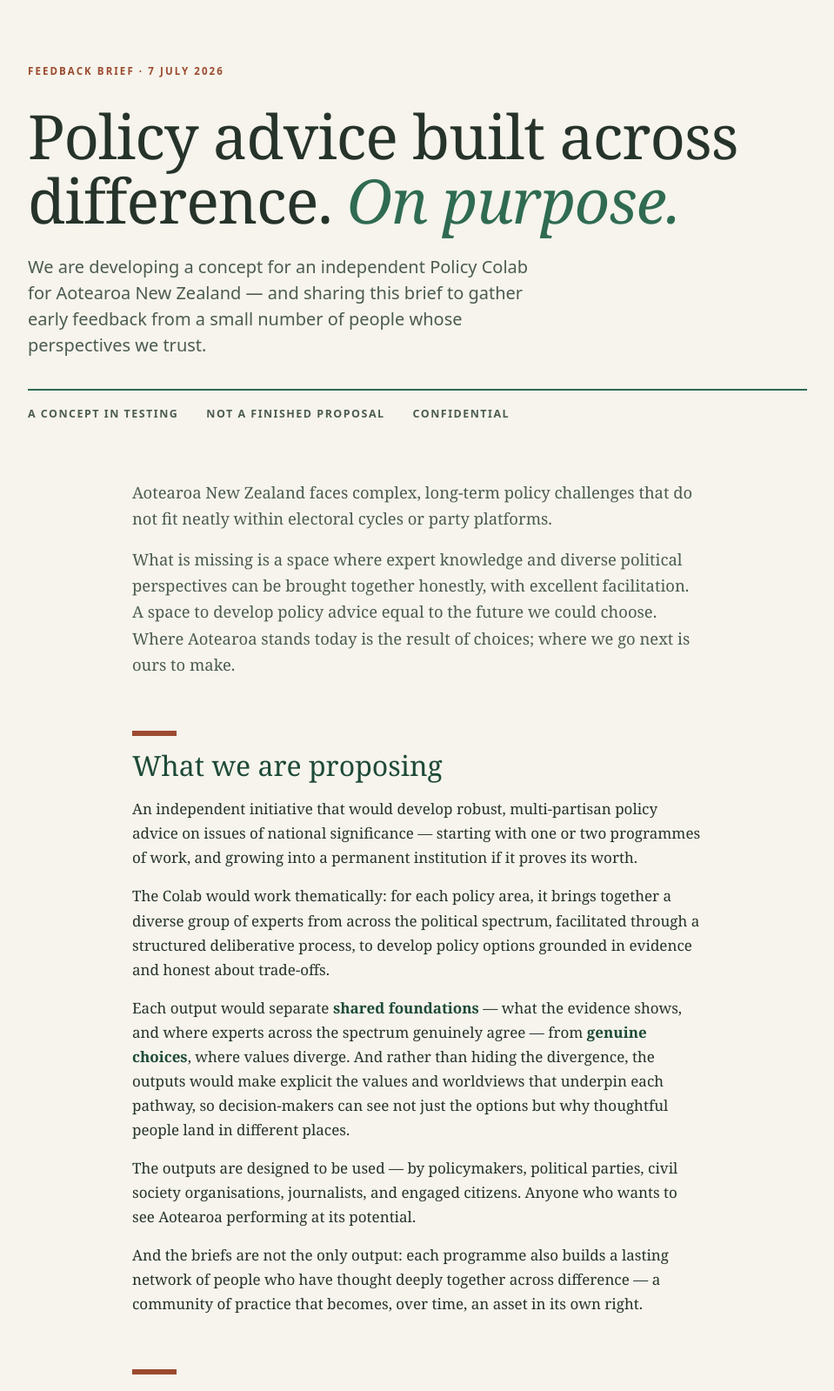
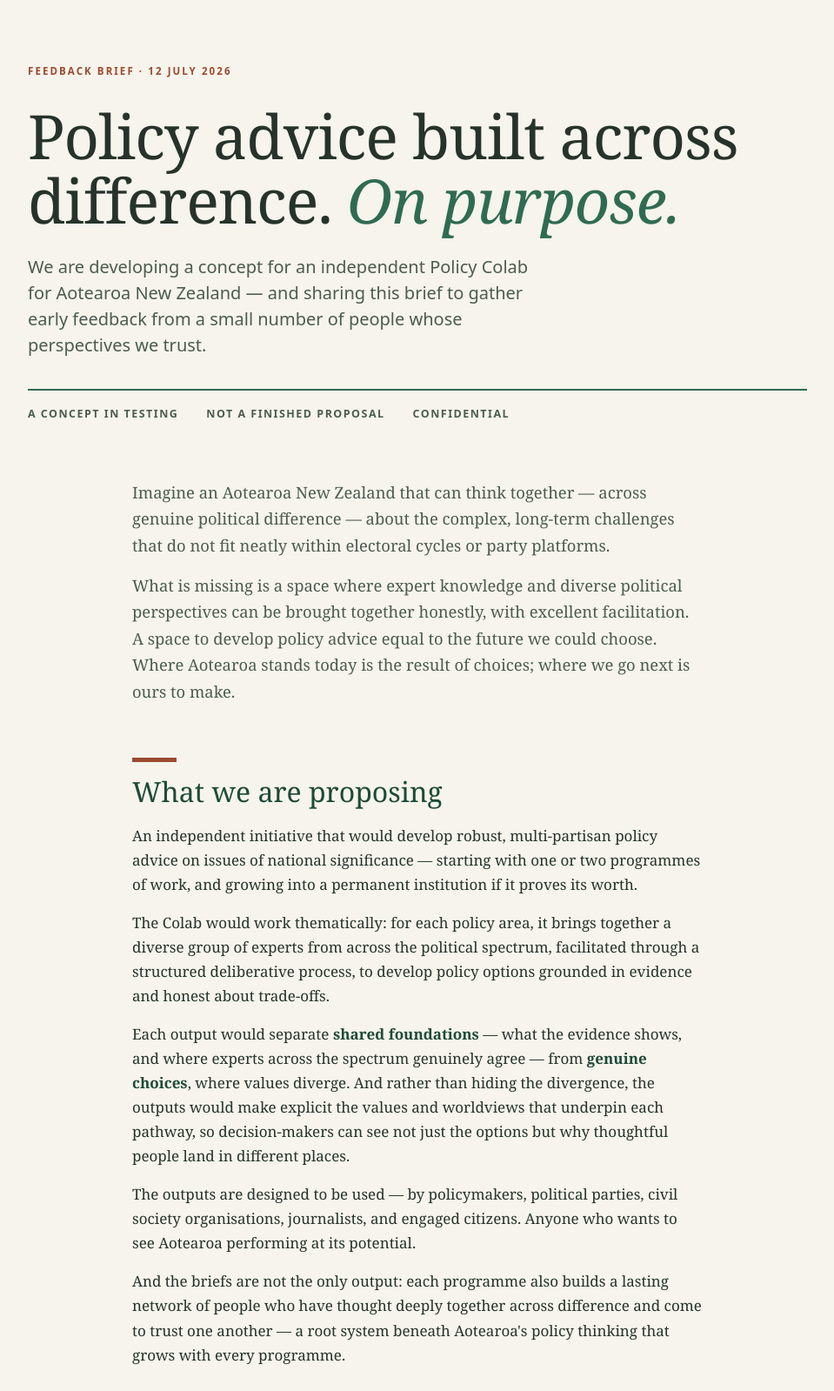
Before and after one commit to annemariebrook/pb-2607, a plain HTML site: page index.html in a window 1280 px wide. Shown: the top 1599 px of the page at 87% size, without its empty margins (160-1119 px from the left). Drawn offline with Linux system fonts and the light colour scheme.

Commit message:
Update feedback brief page with 12 July edits
Three approved copy edits (Imagine an Aotearoa opening, debate-vs-dialogue
line, root-system community-of-practice line) and date bumped to 12 July 2026.

Co-Authored-By: Claude Opus 4.8 <noreply@anthropic.com>

```diff
--- a/index.html
+++ b/index.html
@@ -207,14 +207,14 @@
 </style>
 
 <div class="hero">
-  <p class="tag">Feedback brief · 7 July 2026</p>
+  <p class="tag">Feedback brief · 12 July 2026</p>
   <h1>Policy advice built across difference.<span class="turn"> On purpose.</span></h1>
   <p class="standfirst">We are developing a concept for an independent Policy Colab for Aotearoa New Zealand — and sharing this brief to gather early feedback from a small number of people whose perspectives we trust.</p>
   <div class="meta"><span>A concept in testing</span><span>Not a finished proposal</span><span>Confidential</span></div>
 </div>
 
 <section class="body">
-  <p class="lead">Aotearoa New Zealand faces complex, long-term policy challenges that do not fit neatly within electoral cycles or party platforms.</p>
+  <p class="lead">Imagine an Aotearoa New Zealand that can think together — across genuine political difference — about the complex, long-term challenges that do not fit neatly within electoral cycles or party platforms.</p>
   <p class="lead">What is missing is a space where expert knowledge and diverse political perspectives can be brought together honestly, with excellent facilitation. A space to develop policy advice equal to the future we could choose. Where Aotearoa stands today is the result of choices; where we go next is ours to make.</p>
 
   <h2>What we are proposing</h2>
@@ -222,14 +222,14 @@
   <p>The Colab would work thematically: for each policy area, it brings together a diverse group of experts from across the political spectrum, facilitated through a structured deliberative process, to develop policy options grounded in evidence and honest about trade-offs.</p>
   <p>Each output would separate <strong>shared foundations</strong> — what the evidence shows, and where experts across the spectrum genuinely agree — from <strong>genuine choices</strong>, where values diverge. And rather than hiding the divergence, the outputs would make explicit the values and worldviews that underpin each pathway, so decision-makers can see not just the options but why thoughtful people land in different places.</p>
   <p>The outputs are designed to be used — by policymakers, political parties, civil society organisations, journalists, and engaged citizens. Anyone who wants to see Aotearoa performing at its potential.</p>
-  <p>And the briefs are not the only output: each programme also builds a lasting network of people who have thought deeply together across difference — a community of practice that becomes, over time, an asset in its own right.</p>
+  <p>And the briefs are not the only output: each programme also builds a lasting network of people who have thought deeply together across difference and come to trust one another — a root system beneath Aotearoa's policy thinking that grows with every programme.</p>
 
   <h2>What makes it different</h2>
   <p>Robust thinking across political difference depends on the quality of relationship between the people doing the thinking. Everything else follows from that.</p>
   <h3>A different way of working</h3>
   <p>The Colab invests seriously in the <em>relational infrastructure</em> needed to hold robust discussion and collaboration across difference and complexity. In Aotearoa, te ao Māori teaches us that relationships are fundamental; they are the means through which everything is done. This understanding is central to the Colab's approach — relationships come first, and they need to be grown, scaffolded, and cared for, with intentional process. What matters is whether the people in the room trust, respect, and feel safe enough with each other to risk what multipartisanship actually requires of us — vulnerability rather than defendedness. A well-built relational container gives people the trust and the skills to disagree productively rather than either avoiding or weaponising disagreement. And the knowledge and perspectives of tangata whenua are central to policy that is fit for this place.</p>
   <h3>Multi-partisan by design</h3>
-  <p>This relational foundation is designed to hold expert groups that span the political spectrum. The goal is not lowest-common-denominator consensus but rigorous collective thinking across genuine difference.</p>
+  <p>This relational foundation is designed to hold expert groups that span the political spectrum. The goal is not debate, which seeks victory, but structured dialogue that seeks understanding — rigorous collective thinking across genuine difference, rather than lowest-common-denominator consensus.</p>
   <h3>Independent outputs</h3>
   <p>Funders — including government — do not direct the Colab's work or conclusions. Hosted within an independent research institution, this independence is structural, not just a statement of intent.</p>
   <h3>AI-thoughtful by design</h3>
```
